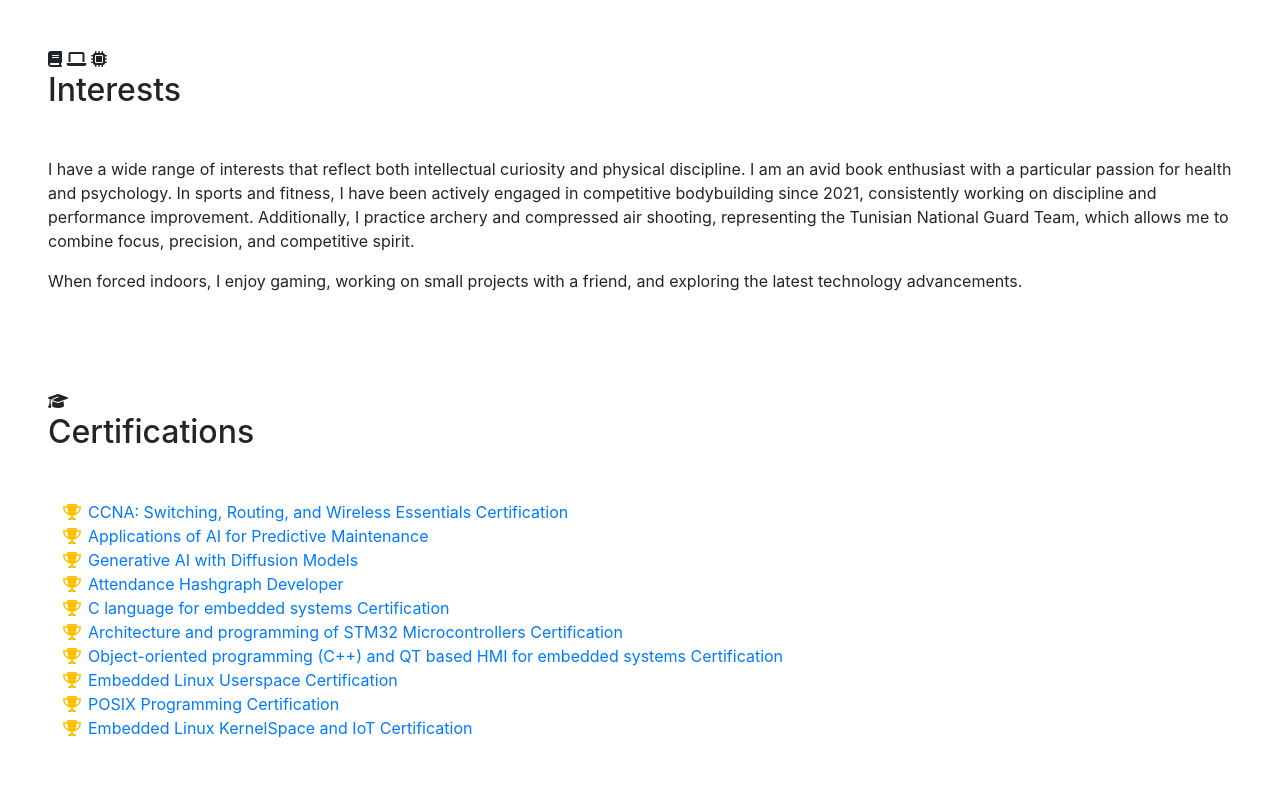
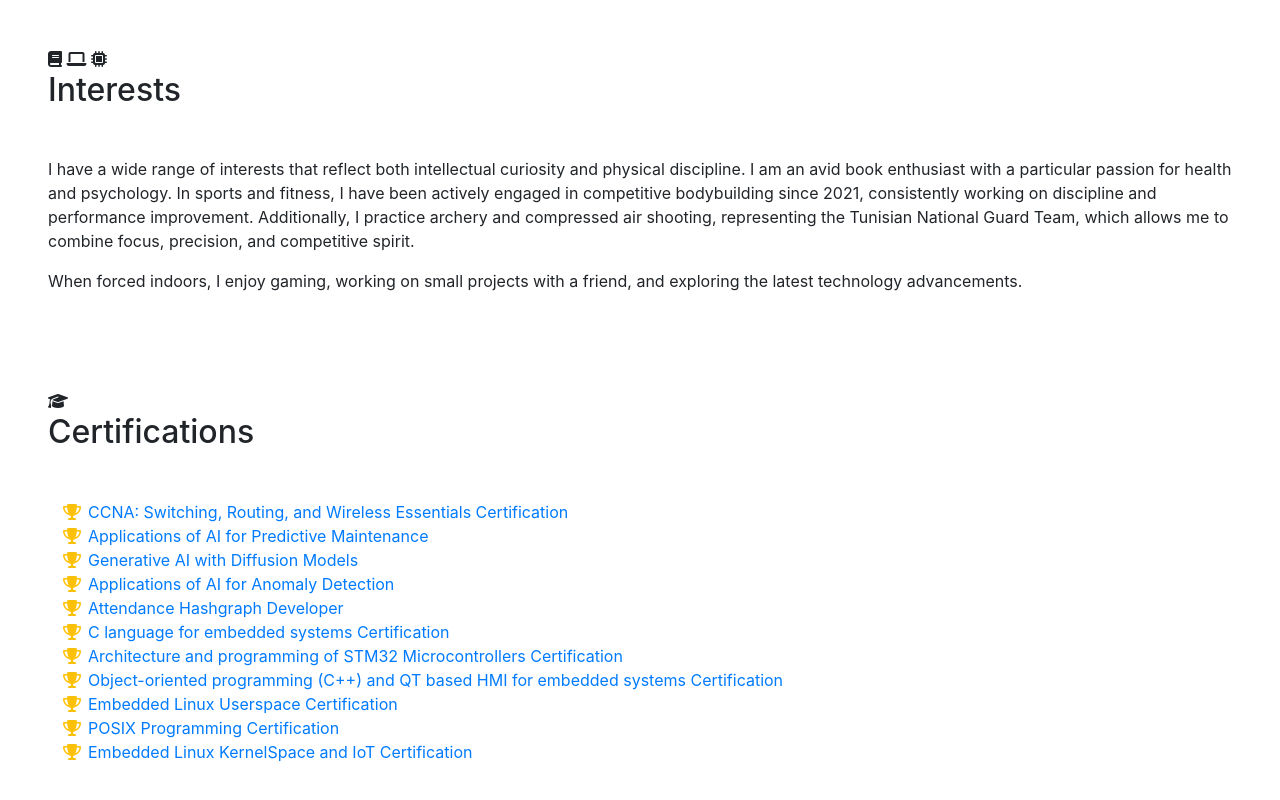
Before and after one commit to AladdinJamli81/Aladdin-JAMLI-Portfolio, a website with bundled scripts: page index.html in a window 1280 px wide. Shown: the part 3809-4609 px from the top of the page. Built offline with nearby package versions, Linux system fonts and the light colour scheme; a web font is replaced by a local one.

Commit message:
Certification Update
Applications of AI for Anomaly Detection Certification.

```diff
--- a/index.html
+++ b/index.html
@@ -356,6 +356,10 @@
             </li>
             <li>
               <i class="fa-li fa fa-trophy text-warning"></i>
+              <a href="https://learn.nvidia.com/certificates?id=ArAqv1CAT32AXiI_pmvd8Q" target="_blank">Applications of AI for Anomaly Detection</a>
+            </li>
+            <li>
+              <i class="fa-li fa fa-trophy text-warning"></i>
               <a href="img/Attendance Hashgraph Developer.pdf" target="_blank">Attendance Hashgraph Developer</a>
             </li>
             <li>
```
Also changed, not shown: 1 other file.
